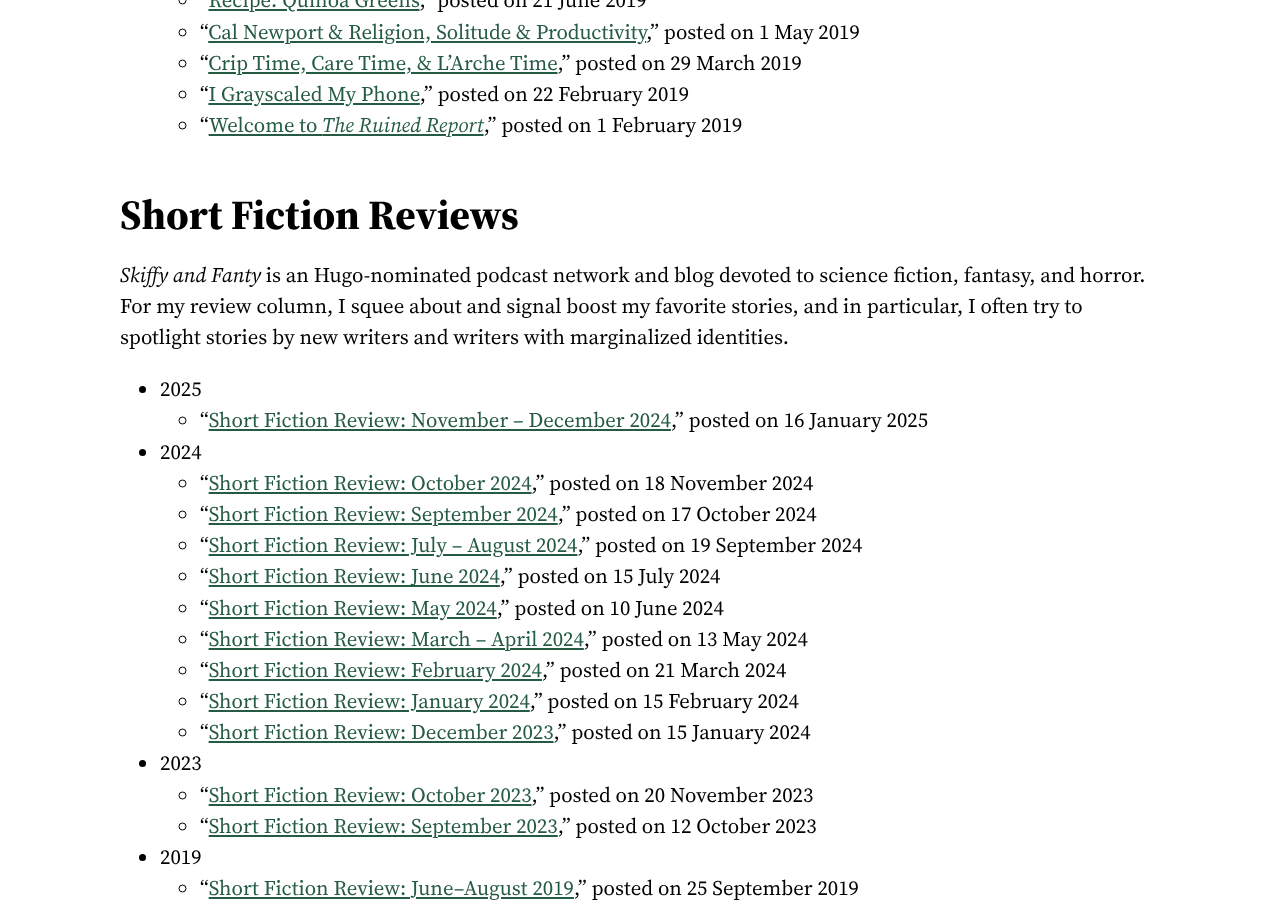
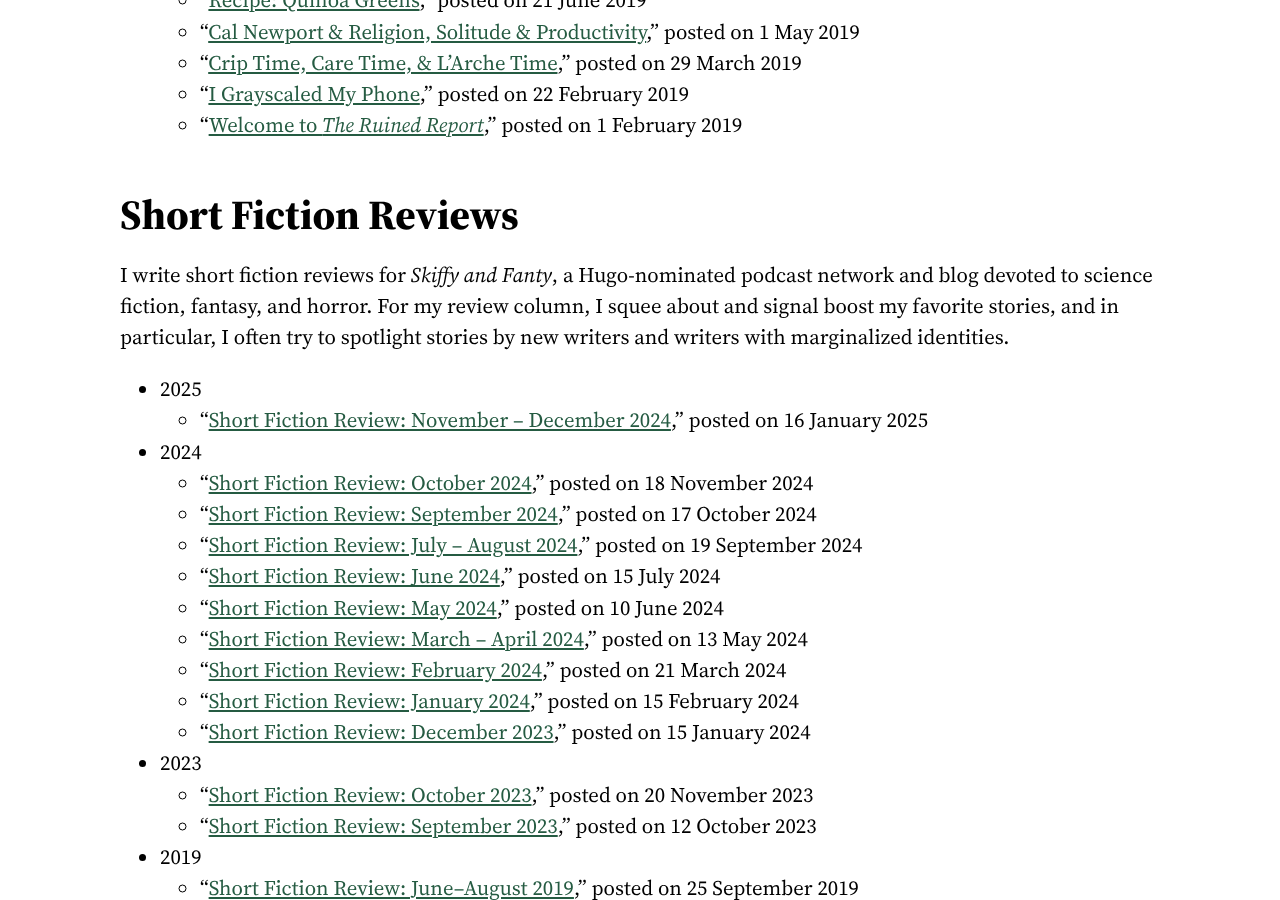
Before and after one commit to cncoulter/camcoulter.com, a Jekyll site: the page built from Publications.html, in a window 1280 px wide and 900 px high, scrolled down 1778 px. Built offline with Jekyll 4.4.1, drawn with Linux system fonts in a browser that asks for light colours; some web fonts are replaced.

Commit message:
Update publications

```diff
--- a/Publications.html
+++ b/Publications.html
@@ -89,7 +89,7 @@
 
 <h2 id="short-fiction-reviews" tabindex="-1">Short Fiction Reviews</h2>
 
-<p><cite>Skiffy and Fanty</cite> is an Hugo-nominated podcast network and blog devoted to science fiction, fantasy, and horror. For my review column, I squee about and signal boost my favorite stories, and in particular, I often try to spotlight stories by new writers and writers with marginalized identities.</p>
+<p>I write short fiction reviews for <cite>Skiffy and Fanty</cite>, a Hugo-nominated podcast network and blog devoted to science fiction, fantasy, and horror. For my review column, I squee about and signal boost my favorite stories, and in particular, I often try to spotlight stories by new writers and writers with marginalized identities.</p>
 
 <ul>
 	<li>2025
```
